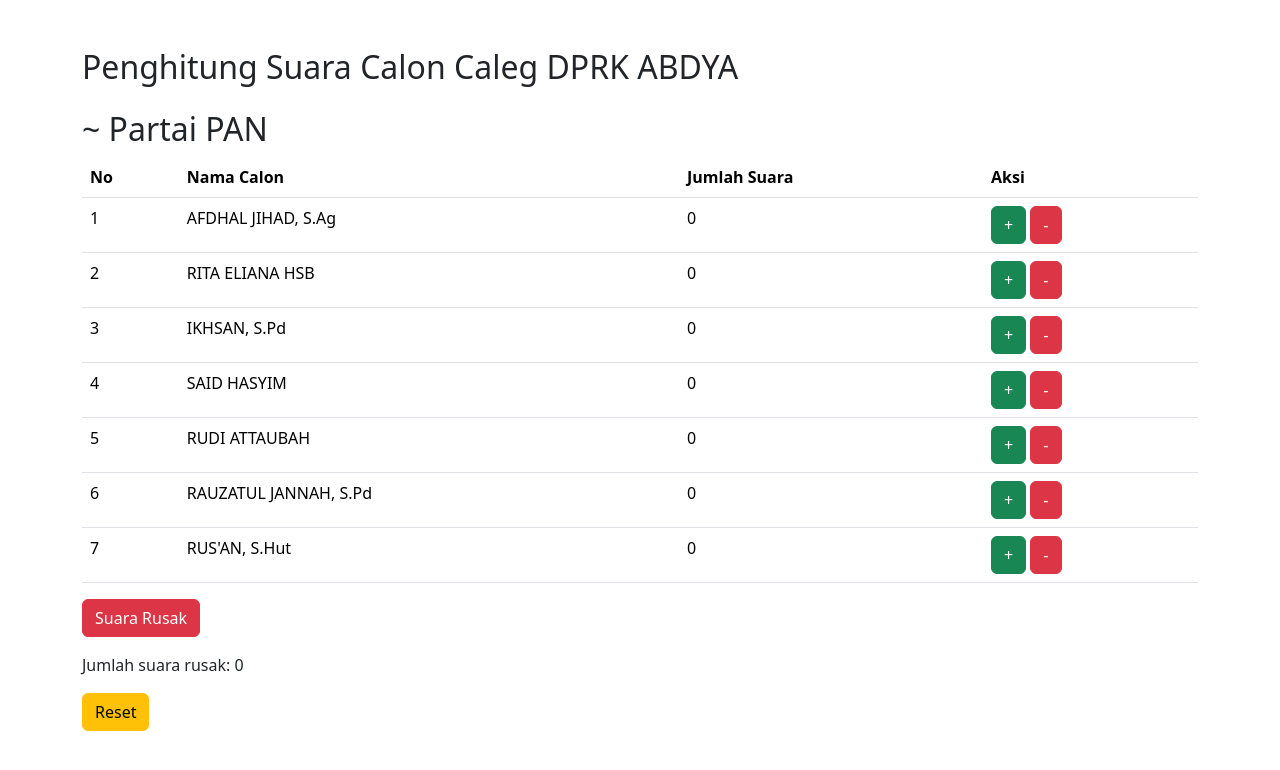
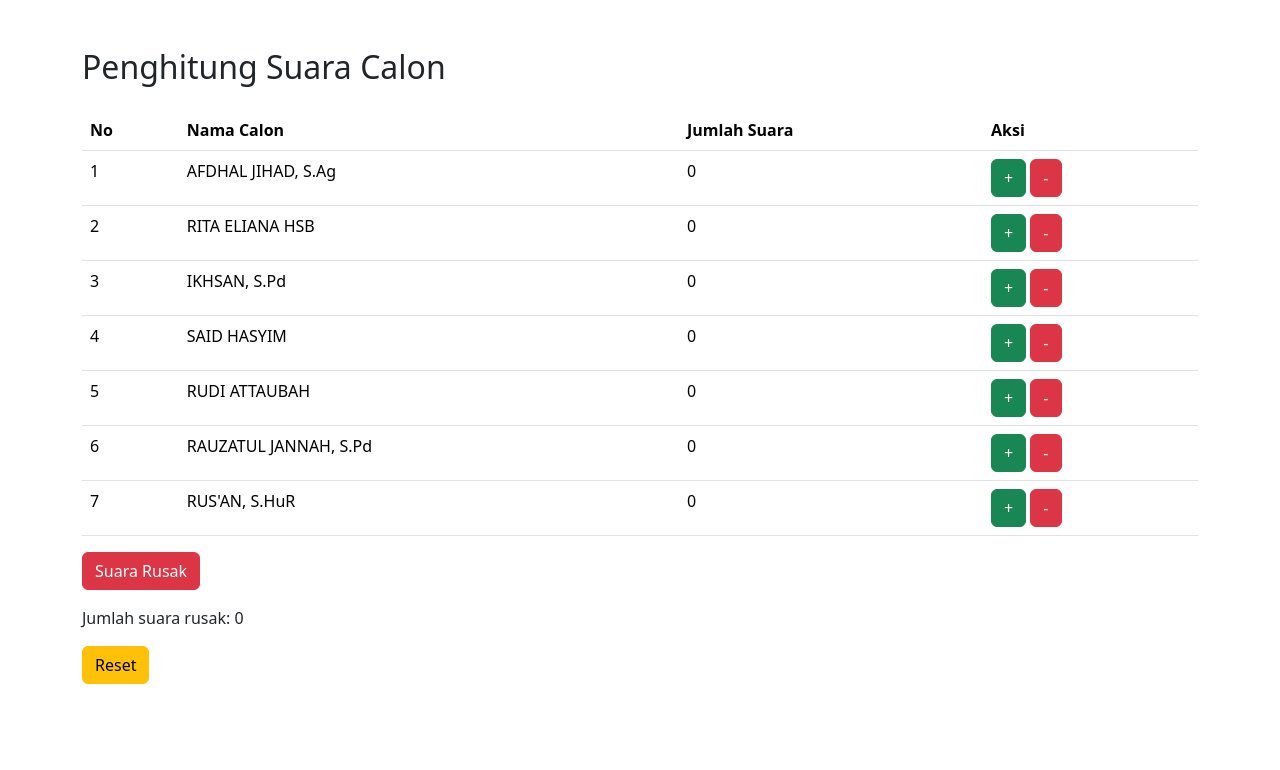
Before and after one commit to CYkir/voting, a plain HTML site: page index.html in a window 1280 px wide. Drawn offline with nearby package versions, Linux system fonts and the light colour scheme.

Commit message:
Update index.html

```diff
--- a/index.html
+++ b/index.html
@@ -1,6 +1,5 @@
 <!DOCTYPE html>
 <html lang="en">
-
 <head>
   <meta charset="UTF-8">
   <meta name="viewport" content="width=device-width, initial-scale=1.0">
@@ -12,13 +11,10 @@
     }
   </style>
 </head>
-
 <body>
   <div class="container mt-5">
-        <h2 class="mb-4">Penghitung Suara Calon Caleg DPRK ABDYA</h2>
-        <h2>
-            ~ Partai PAN
-        </h2>
+    <h2 class="mb-4">Penghitung Suara Calon</h2>
+    <div class="table-responsive">
       <table class="table">
         <thead>
           <tr>
@@ -32,6 +28,7 @@
           <!-- Isi tabel calon secara dinamis akan ditambahkan melalui JavaScript -->
         </tbody>
       </table>
+    </div>
     <button class="btn btn-danger mb-3" id="btn-rusak">Suara Rusak</button>
     <p id="suara-rusak">Jumlah suara rusak: <span id="rusak-count">0</span></p>
     <button class="btn btn-warning" id="reset-btn">Reset</button>
@@ -39,7 +36,7 @@
 
   <script src="https://code.jquery.com/jquery-3.6.0.min.js"></script>
   <script>
-        $(document).ready(function () {
+    $(document).ready(function() {
       let candidates = JSON.parse(localStorage.getItem("candidates")) || [
         { nama: "AFDHAL JIHAD, S.Ag", suara: 0 },
         { nama: "RITA ELIANA HSB", suara: 0 },
@@ -47,14 +44,14 @@
         { nama: "SAID HASYIM", suara: 0 },
         { nama: "RUDI ATTAUBAH", suara: 0 },
         { nama: "RAUZATUL JANNAH, S.Pd", suara: 0 },
-                { nama: "RUS'AN, S.Hut", suara: 0 }
+        { nama: "RUS'AN, S.HuR", suara: 0 }
       ];
 
       let suaraRusak = parseInt(localStorage.getItem("suaraRusak")) || 0;
 
       // Memuat data dari localStorage ke tabel
       function loadData() {
-                candidates.forEach(function (calon, index) {
+        candidates.forEach(function(calon, index) {
           $("#candidates-list").append(`
             <tr>
               <td>${index + 1}</td>
@@ -74,7 +71,7 @@
       loadData();
 
       // Event listener untuk tombol tambah suara
-            $(".vote-btn").click(function () {
+      $(".vote-btn").click(function() {
         const calonIndex = $(this).data("calon");
         candidates[calonIndex].suara++;
         $("#suara-" + calonIndex).text(candidates[calonIndex].suara);
@@ -82,7 +79,7 @@
       });
 
       // Event listener untuk tombol kurangi suara
-            $(".unvote-btn").click(function () {
+      $(".unvote-btn").click(function() {
         const calonIndex = $(this).data("calon");
         if (candidates[calonIndex].suara > 0) {
           candidates[calonIndex].suara--;
@@ -92,15 +89,15 @@
       });
 
       // Event listener untuk tombol suara rusak
-            $("#btn-rusak").click(function () {
+      $("#btn-rusak").click(function() {
         suaraRusak++;
         $("#rusak-count").text(suaraRusak);
         localStorage.setItem("suaraRusak", suaraRusak);
       });
 
       // Event listener untuk tombol reset
-            $("#reset-btn").click(function () {
-                candidates.forEach(function (calon) {
+      $("#reset-btn").click(function() {
+        candidates.forEach(function(calon) {
           calon.suara = 0;
         });
         suaraRusak = 0;
@@ -116,5 +113,4 @@
     });
   </script>
 </body>
-
 </html>
```
Lines whose indentation alone changed are shown as unchanged.
